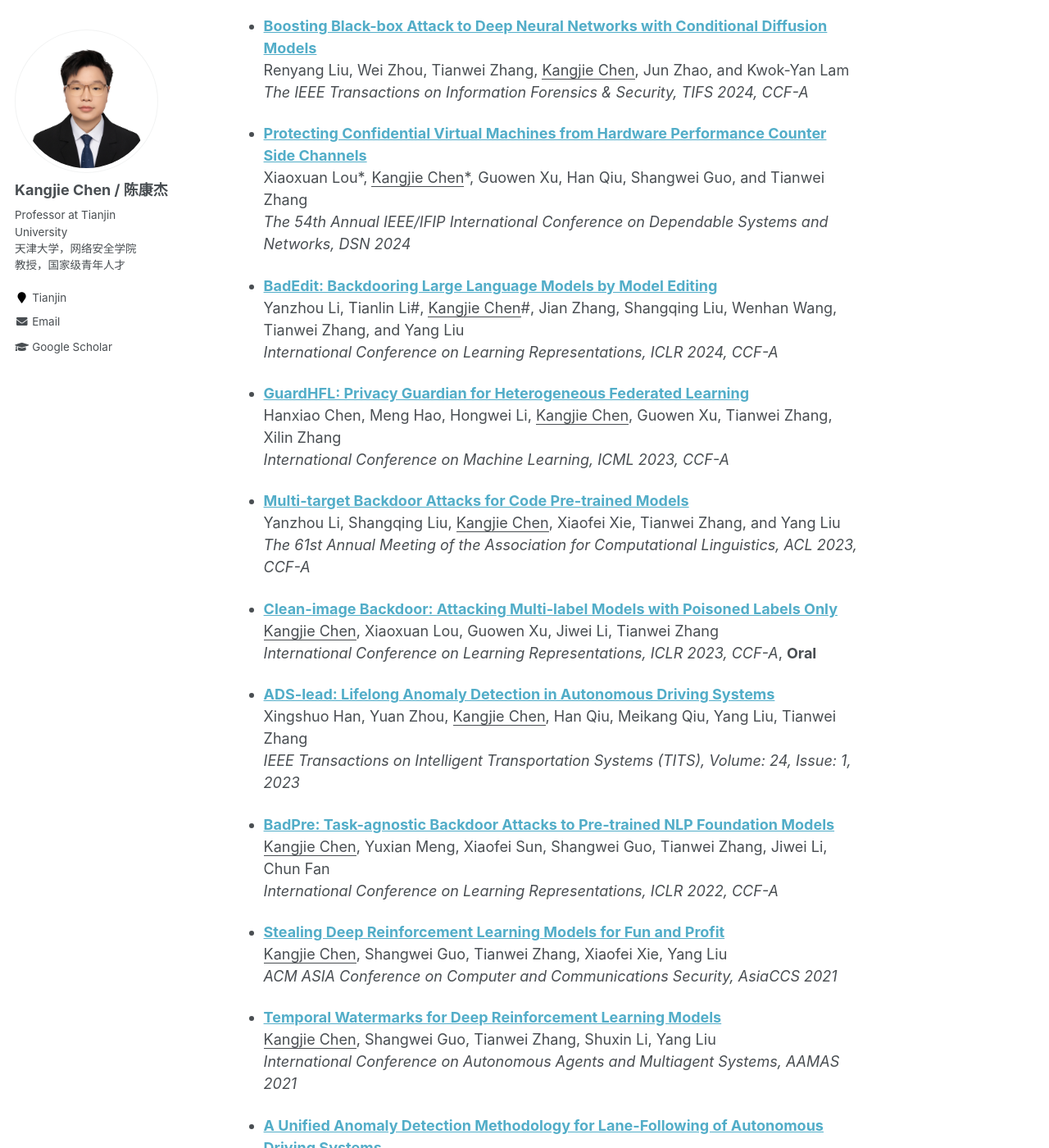
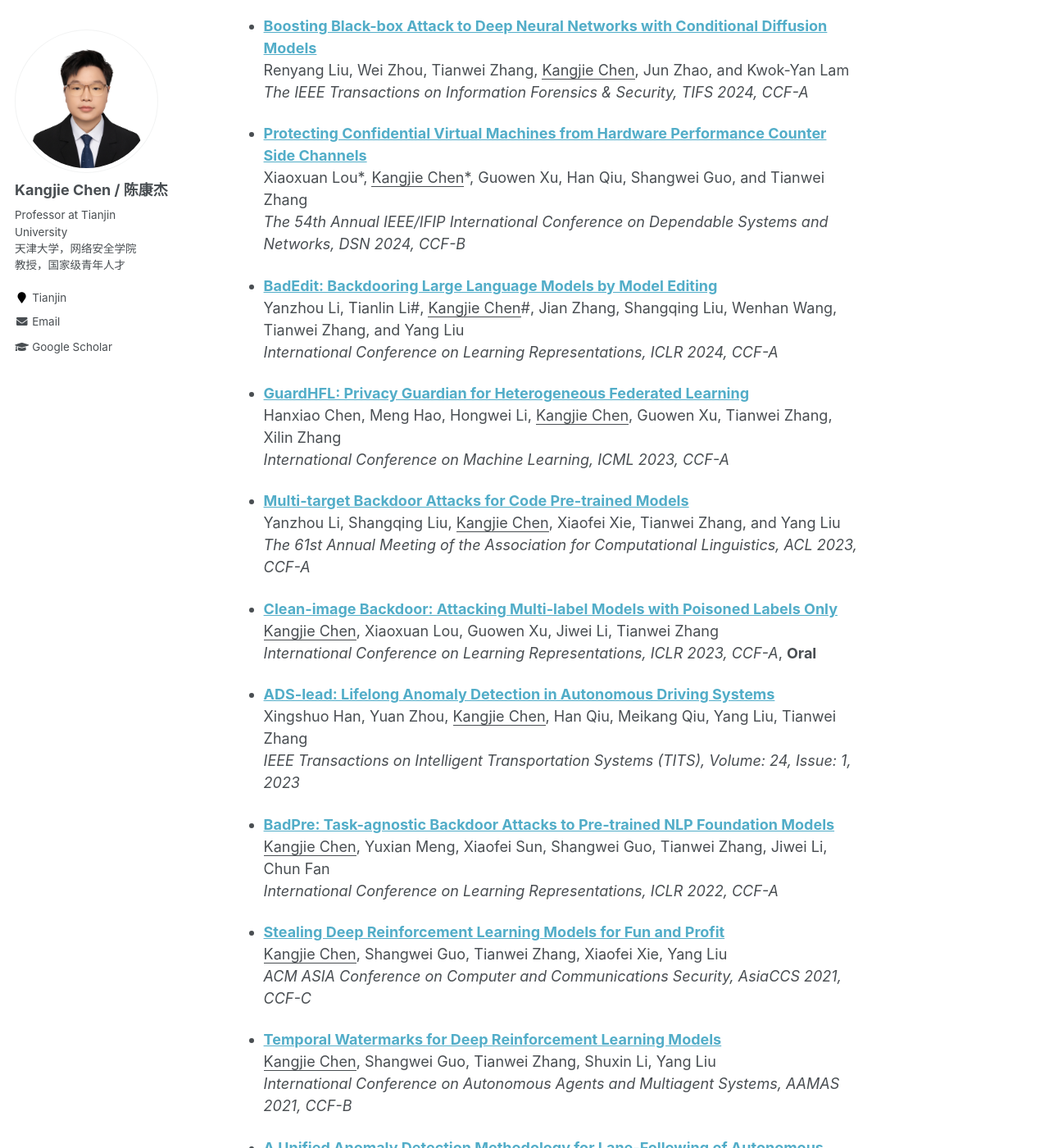
Before and after one commit to kangjie-chen/kangjie-chen.github.io, a Jekyll site: the page built from _pages/about.md, in a window 1280 px wide and 1400 px high, scrolled down 2357 px. Shown: the whole window at 82% size. Built offline with Jekyll 4.4.1, drawn with Linux system fonts in a browser that asks for light colours.

Commit message:
Update about.md

```diff
--- a/_pages/about.md
+++ b/_pages/about.md
@@ -100,7 +100,7 @@ I am actively seeking highly **self-motivated** Master’s students, PhD student
   <br/>
   Xiaoxuan Lou\*, <u>Kangjie Chen</u>\*, Guowen Xu, Han Qiu, Shangwei Guo, and Tianwei Zhang
   <br/>
-  *The 54th Annual IEEE/IFIP International Conference on Dependable Systems and Networks, DSN 2024*
+  *The 54th Annual IEEE/IFIP International Conference on Dependable Systems and Networks, DSN 2024, CCF-B*
 
 - **[BadEdit: Backdooring Large Language Models by Model Editing](https://openreview.net/pdf?id=duZANm2ABX)**
   <br/>
@@ -142,13 +142,13 @@ I am actively seeking highly **self-motivated** Master’s students, PhD student
   <br/>
   <u>Kangjie Chen</u>, Shangwei Guo, Tianwei Zhang, Xiaofei Xie, Yang Liu
   <br/>
-  *ACM ASIA Conference on Computer and Communications Security, AsiaCCS 2021*
+  *ACM ASIA Conference on Computer and Communications Security, AsiaCCS 2021, CCF-C*
 
 - **[Temporal Watermarks for Deep Reinforcement Learning Models](https://kangjie-chen.github.io/files/2021_AAMAS_DRL-Watermark.pdf)**
   <br/>
   <u>Kangjie Chen</u>, Shangwei Guo, Tianwei Zhang, Shuxin Li, Yang Liu
   <br/>
-  *International Conference on Autonomous Agents and Multiagent Systems, AAMAS 2021*
+  *International Conference on Autonomous Agents and Multiagent Systems, AAMAS 2021, CCF-B*
 
 - **[A Unified Anomaly Detection Methodology for Lane-Following of Autonomous Driving Systems](https://kangjie-chen.github.io/files/2021_ISPA_Anomaly-Detection.pdf)**
   <br/>
```
